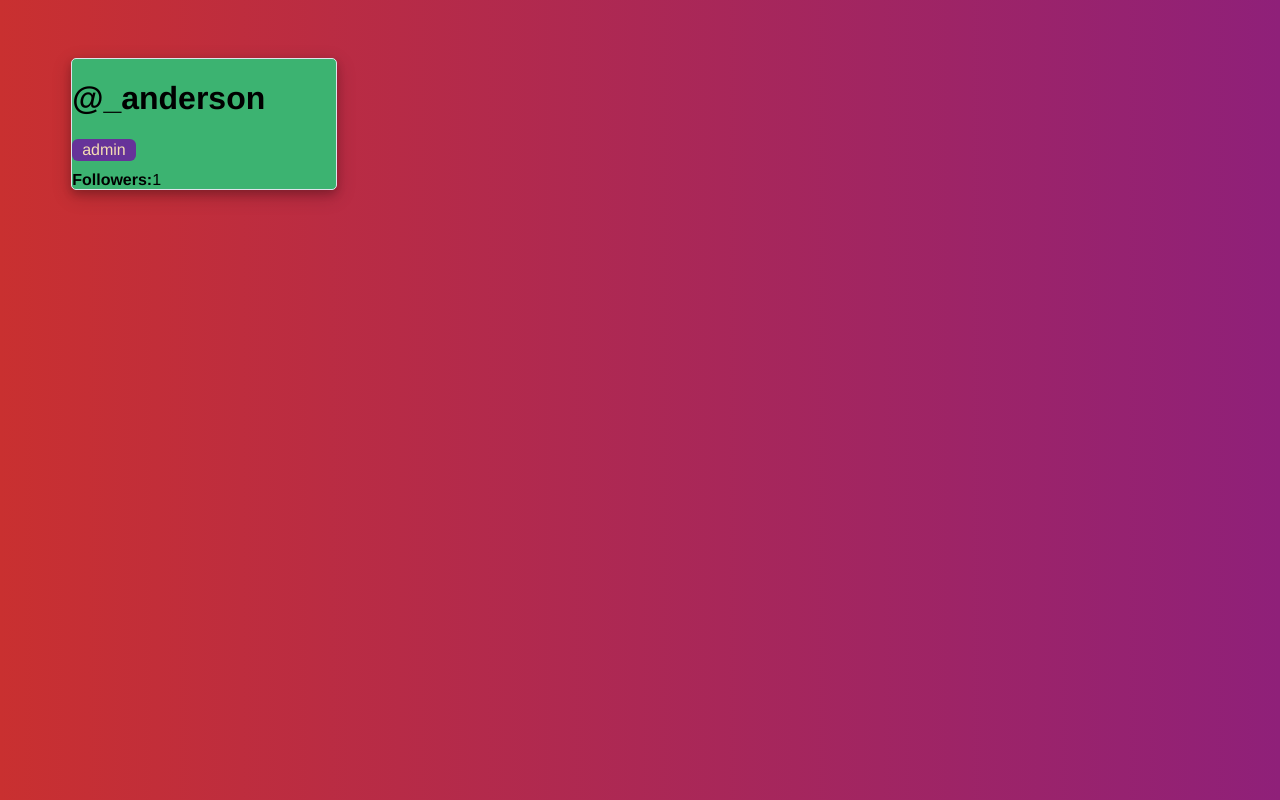
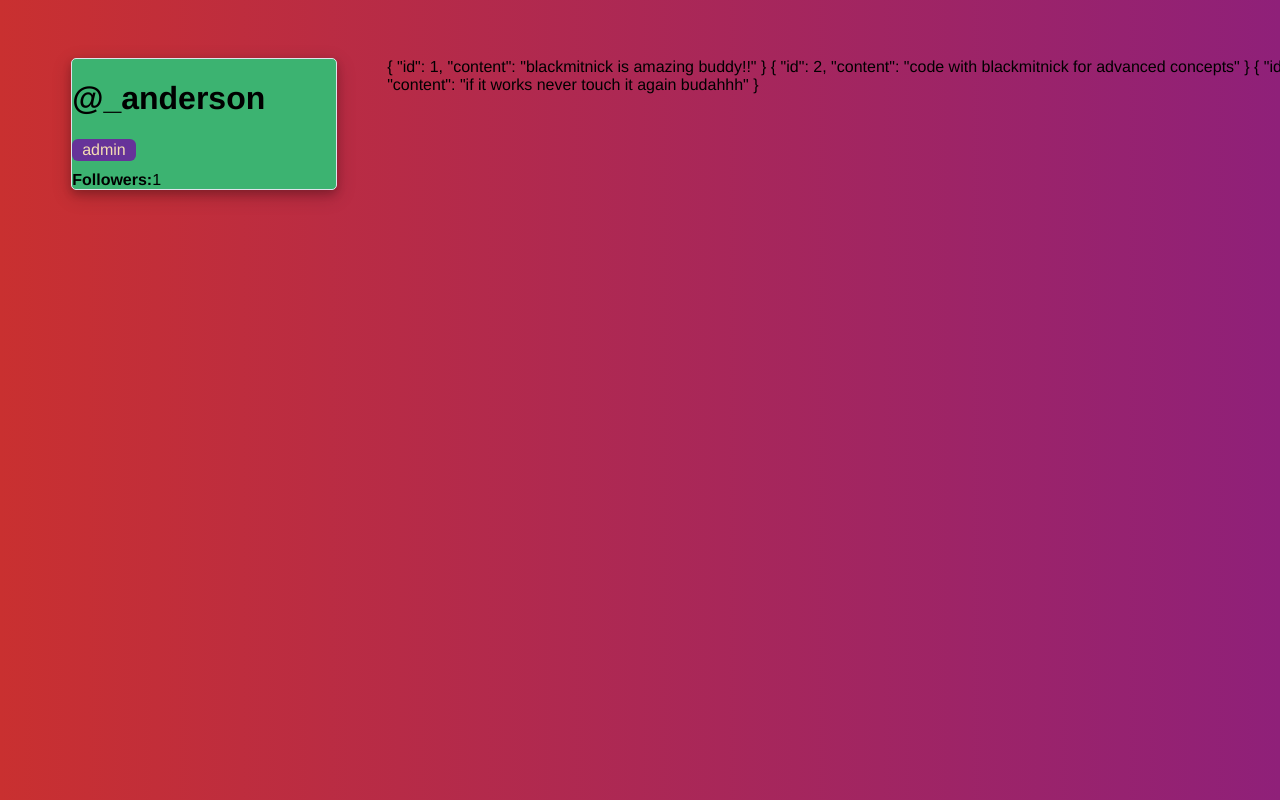
Before and after one commit to andersoncharle/cryptostar, a Vue app: page / in a window 1280 px wide. Shown: the top 800 px of the page. Built offline with nearby package versions, Linux system fonts and the light colour scheme.

Commit message:
user-profile__tweets-wrapper tweets loops

```diff
--- a/src/components/userProfile.vue
+++ b/src/components/userProfile.vue
@@ -10,7 +10,10 @@
       </div>
     </div>
     <div class="user-profile__tweets-wrapper">
-
+{{user.tweetsLoop[0]}}
+      {{user.tweetsLoop[1]}}
+      {{user.tweetsLoop[2]}}
+      {{user.tweetsLoop[3]}}
     </div>
   </div>
 </template>
@@ -31,7 +34,7 @@ export default {
         tweetsLoop:[
           {id:1,content:'blackmitnick is amazing buddy!!'},
           {id:2,content:'code with blackmitnick for advanced concepts'},
-          {id:2,content:'if it works never touch it again budahhh'}
+          {id:3,content:'if it works never touch it again budahhh'}
         ]
       },
     };
```
